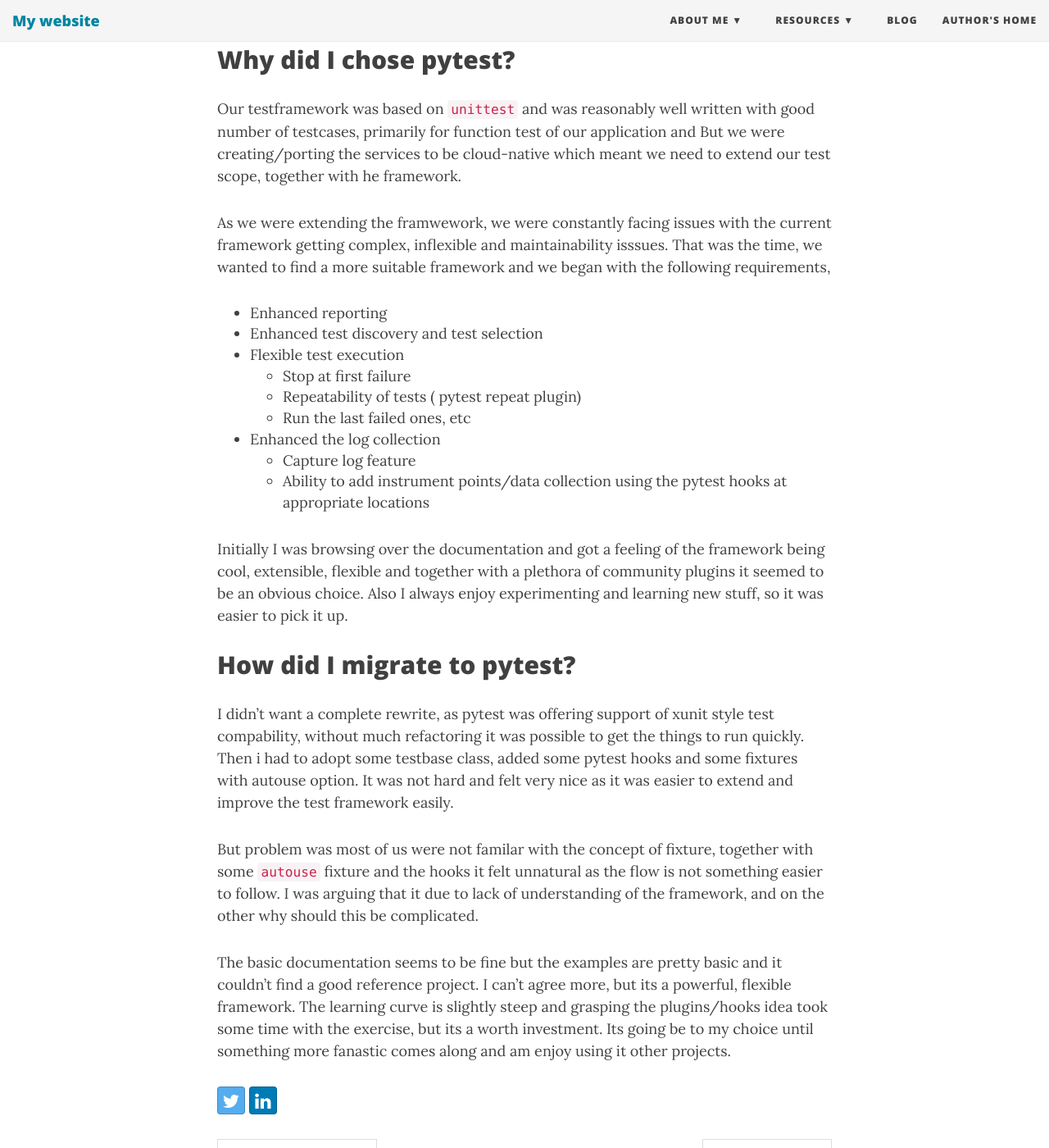
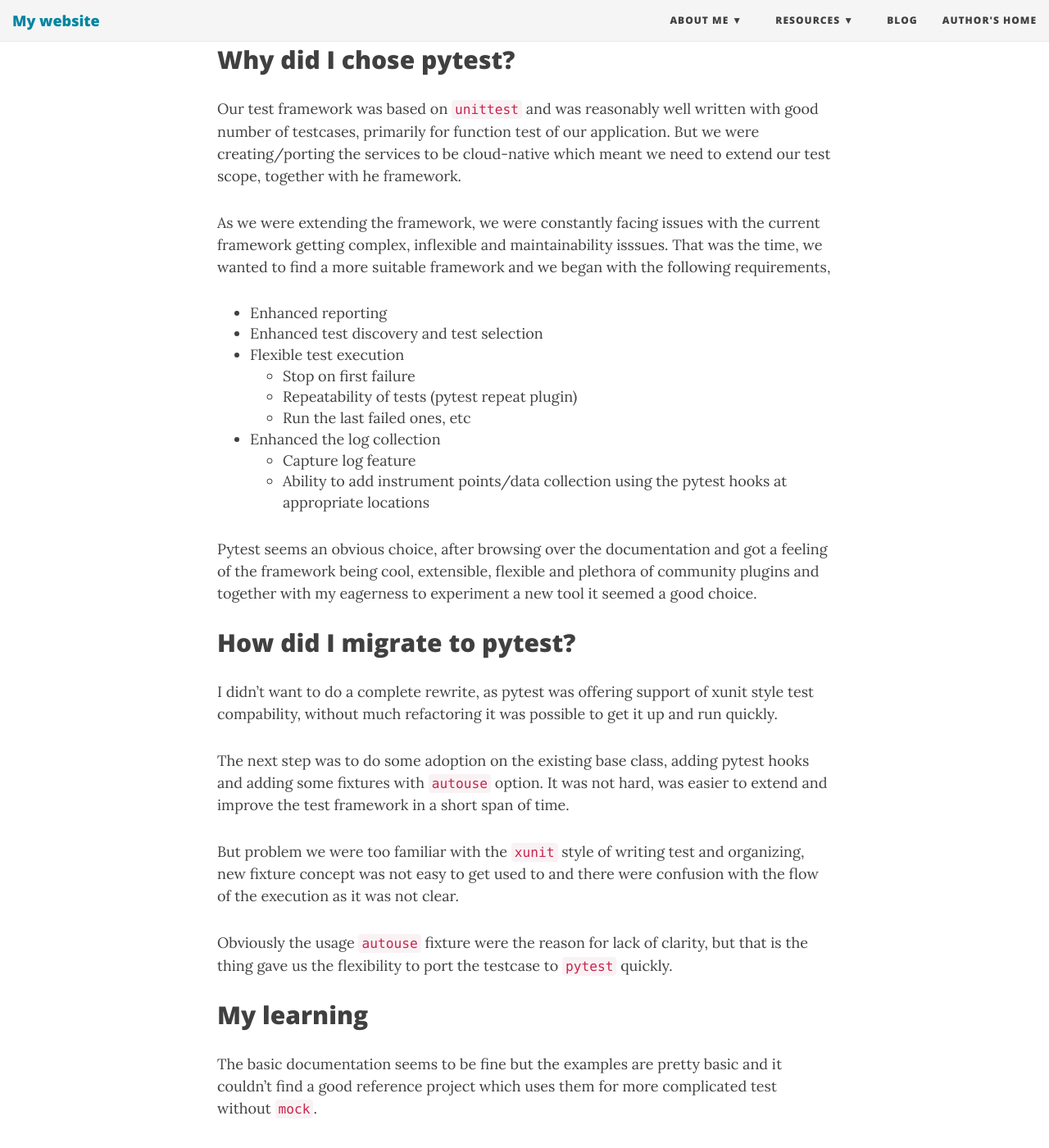
Before and after one commit to ennc0d3/ennc0d3.github.io, a Jekyll site: the page built from _posts/2020-02-10-testing-with-pytest.md, in a window 1280 px wide and 1400 px high, scrolled down 412 px. Shown: the whole window at 82% size. Built offline with Jekyll 4.4.1, drawn with Linux system fonts in a browser that asks for light colours; nearby versions of some CDN libraries; comment, search, counter and statistics services are not loaded; some of the changed text lies outside the part shown.

```diff
--- a/_posts/2020-02-10-testing-with-pytest.md
+++ b/_posts/2020-02-10-testing-with-pytest.md
@@ -1,54 +1,68 @@
 # Testing using pytest
 The pytest framework seems to simplify testing in python, by providing
-simpler assertion, enhanced reports, extenstion via pytest plugins, easier ways
+simpler assertion, enhanced reports, extenstions via pytest plugins, easier ways
 to change and enrich behaviour by implementing the pytest hooks, together with
 wide range of community plugins.
 
 
 ## Why did I chose pytest?
-
-Our testframework was based on `unittest` and was reasonably well written with
-good number of testcases, primarily for function test of our application and But
+Our test framework was based on `unittest` and was reasonably well written with
+good number of testcases, primarily for function test of our application. But
 we were creating/porting the services to be cloud-native which meant we need to
 extend our test scope, together with he framework.
 
-As we were extending the framwework, we were constantly facing issues with the current
-framework getting complex, inflexible and maintainability isssues. That was the time,
-we wanted to find a more suitable framework and we began with the following requirements,
+As we were extending the framework, we were constantly facing issues with the
+current framework getting complex, inflexible and maintainability isssues. That
+was the time, we wanted to find a more suitable framework and we began with the
+following requirements,
 
  * Enhanced reporting
  * Enhanced test discovery and test selection
  * Flexible test execution
-    - Stop at first failure
-    - Repeatability of tests ( pytest repeat plugin)
+    - Stop on first failure
+    - Repeatability of tests (pytest repeat plugin)
     - Run the last failed ones, etc
  * Enhanced the log collection
     - Capture log feature
-    - Ability to add instrument points/data collection using the pytest hooks at
-      appropriate locations
+    - Ability to add instrument points/data collection using the pytest hooks
+      at appropriate locations
+
+Pytest seems an obvious choice, after browsing over the documentation and got a
+feeling of the framework being cool, extensible, flexible and plethora of
+community plugins and together with my eagerness to experiment a new tool it
+seemed a good choice.
+
+## How did I migrate to pytest?
+I didn't want to do a complete rewrite, as pytest was offering support of xunit
+style test compability, without much refactoring it was possible to get it up
+and run quickly.
+
+The next step was to do some adoption on the existing base class, adding
+pytest hooks and adding some fixtures with `autouse` option.
+It was not hard, was easier to extend and improve the test framework in a
+short span of time.
+
+But problem we were too familiar with the `xunit` style of writing test and
+organizing, new fixture concept was not easy to get used to and there were
+confusion with the flow of the execution as it was not clear.
+
+Obviously the usage `autouse` fixture were the reason for lack of clarity,
+but that is the thing gave us the flexibility to port the testcase to `pytest`
+quickly.
 
 
-Initially I was browsing over the documentation and got a feeling of the framework
-being cool, extensible, flexible and together with a plethora of community plugins
-it seemed to be an obvious choice. Also I always enjoy experimenting and learning
-new stuff, so it was easier to pick it up.
-
-## How did I migrate to pytest?
-
-I didn't want a complete rewrite, as pytest was offering support of xunit style
-test compability, without much refactoring it was possible to get the things to
-run quickly. Then i had to adopt some testbase class, added some pytest hooks
-and some fixtures with autouse option. It was not hard and felt very nice as it
-was easier to extend and improve the test framework easily.
-
-But problem was most of us were not familar with the concept of fixture, together with
-some `autouse` fixture and the hooks it felt unnatural as the flow is not something easier
-to follow. I was arguing that it due to lack of understanding of the framework, and on the
-other why should this be complicated.
+## My learning
 
 The basic documentation seems to be fine but the examples are pretty basic and
-it couldn't find a good reference project. I can't agree more, but its a powerful, flexible
-framework. The learning curve is slightly steep and grasping the plugins/hooks idea
-took some time with the exercise, but its a worth investment.
-Its going be to my choice until something more fanastic comes along and am enjoy using
-it other projects.
+it couldn't find a good reference project which uses them for more complicated
+test without `mock`.
+
+The learning curve is slightly steep and grasping the plugins/hooks idea took
+some time with the exercise, but its a worth investment.
+
+Its going be to my choice until something more fanastic comes along and am enjoy
+using it other projects.
+
+I intent to add more information, issues, learning that i have/will face with my
+usage of this framework as a reference for *myself*, because i can't guarantee
+for correctness and quality.
```
Also changed, not shown: _posts/2020-09-09-minikube.md (+31 -21 lines).
